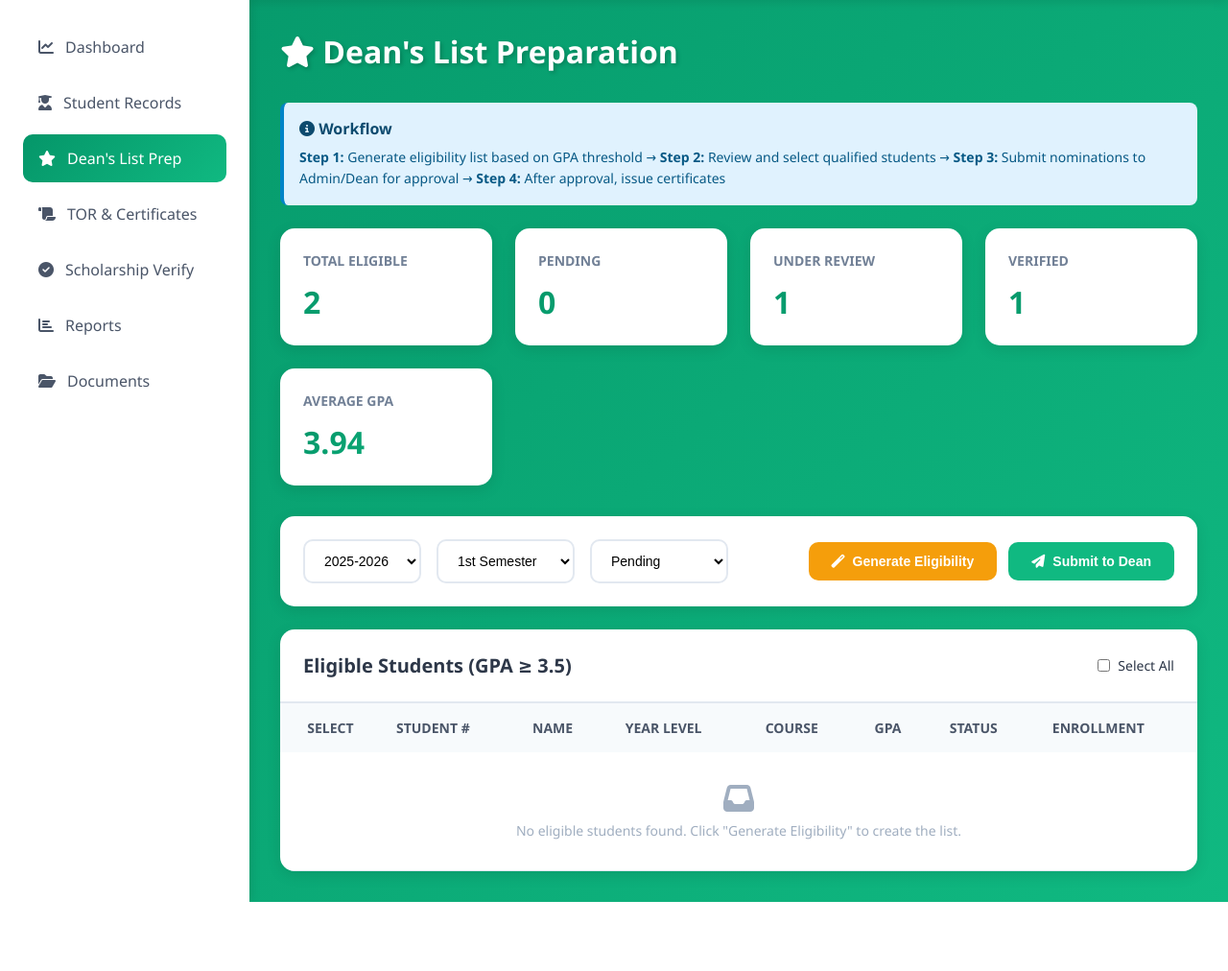
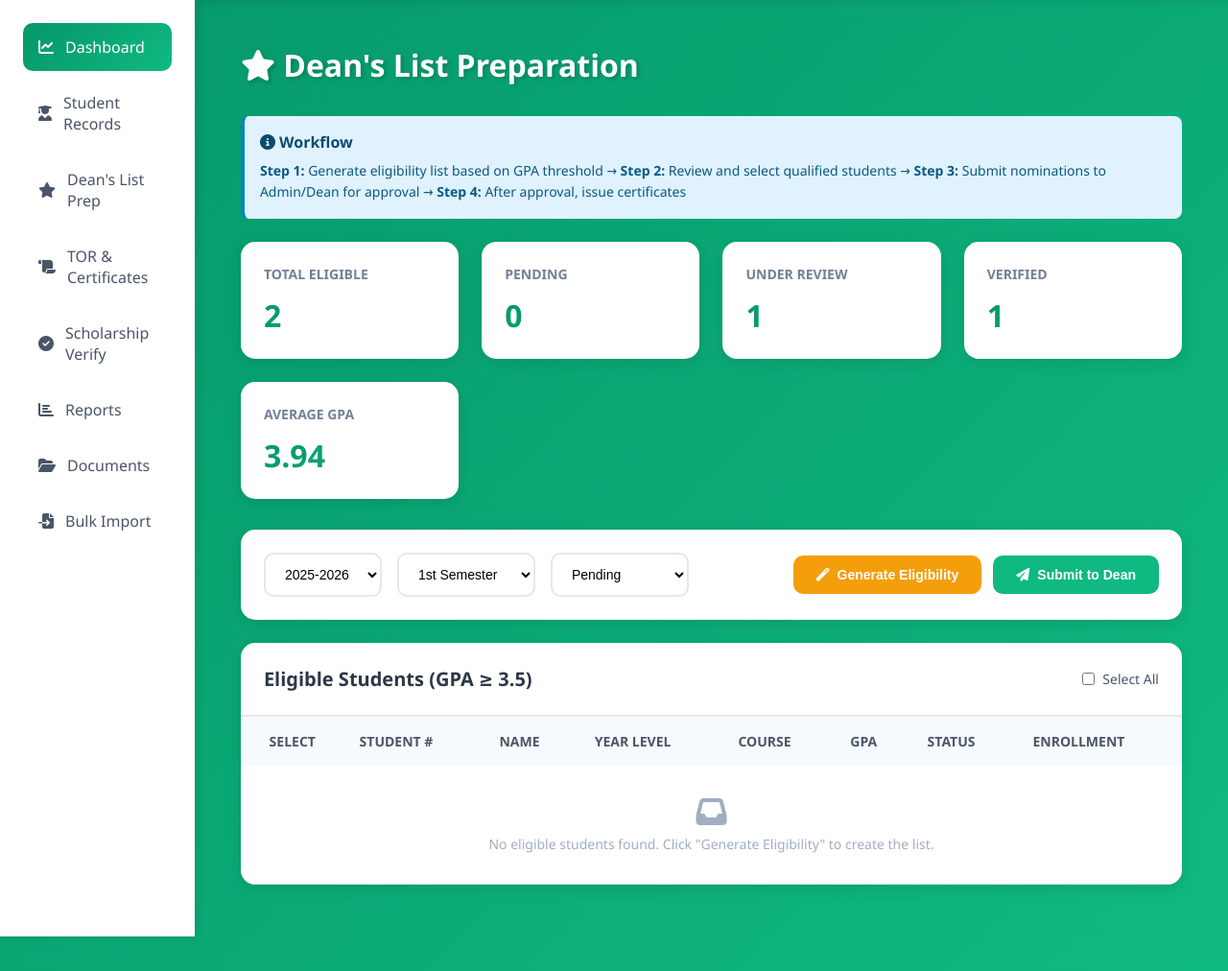
Before and after one commit to zyurcookie/DMS-SYSTEMS, a PHP site: page /registrar_deans_list.php in a window 1280 px wide. Shown: the part 72-1084 px from the top of the page at 96% size. Before the commit the page ends 1012 px from the top, so only its background shows below. Run offline with PHP 8.4, Linux system fonts and the light colour scheme; a user stored in the database is signed in; data comes from the database, SQL or seed files in the repository.

Commit message:
Update registrar_deans_list.php

```diff
--- a/DMS-Systems/registrar_deans_list.php
+++ b/DMS-Systems/registrar_deans_list.php
@@ -374,13 +374,14 @@
   <div class="container">
     <aside class="sidebar">
       <nav>
-        <a href="registrar_dashboard.php" class="nav-item">
+        <a href="registrar_dashboard.php" class="nav-item active">
           <i class="fas fa-chart-line"></i> Dashboard
         </a>
         <a href="registrar_students.php" class="nav-item">
           <i class="fas fa-user-graduate"></i> Student Records
         </a>
-        <a href="registrar_deans_list.php" class="nav-item active">
+
+        <a href="registrar_deans_list.php" class="nav-item">
           <i class="fas fa-star"></i> Dean's List Prep
         </a>
         <a href="registrar_transcripts.php" class="nav-item">
@@ -395,6 +396,8 @@
         <a href="registrar_documents.php" class="nav-item">
           <i class="fas fa-folder-open"></i> Documents
         </a>
+        <a href="registrar_bulk_import.php" class="nav-item">
+          <i class="fas fa-file-import"></i> Bulk Import
       </nav>
     </aside>
 
```
